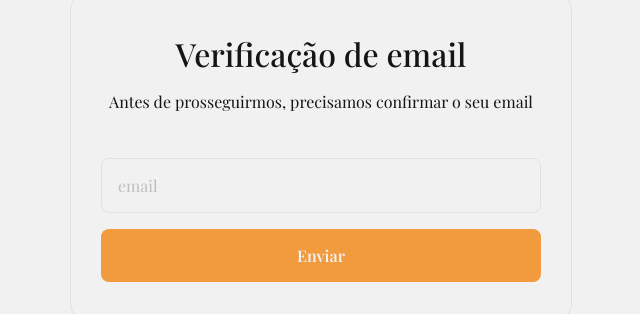
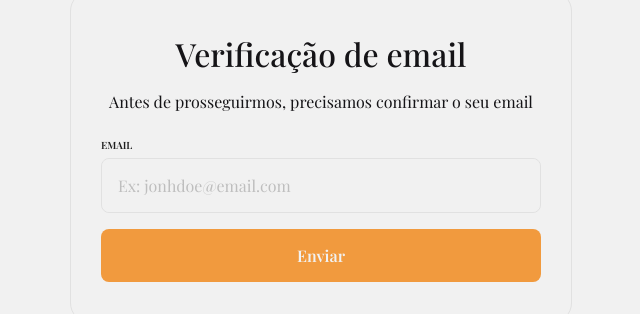
Before and after one commit to Guribeiro/ritz-beleza-estetica-web, a Next.js app: page /signup/send-email-verification in a window 1280 px wide. Shown: the part 243-557 px from the top of the page, without its empty margins (319-959 px from the left). Built offline with nearby package versions, Linux system fonts and the light colour scheme; a web font is replaced by a local one.

Commit message:
chore: add form validation

```diff
--- a/src/pages/signup/send-email-verification/index.tsx
+++ b/src/pages/signup/send-email-verification/index.tsx
@@ -1,13 +1,18 @@
-import { Container, Form } from './styles';
-
+import { useState } from 'react';
+import { toast } from 'react-toastify';
 import { useForm, Controller } from 'react-hook-form';
 
-import TextInput from '@/shared/components/Inputs/TextInput';
-import Button from '@/shared/components/Button';
+import { yupResolver } from '@hookform/resolvers/yup';
+
+import * as yup from 'yup';
 
 import { api } from '@/shared/services/api';
-import { useState } from 'react';
+import Button from '@/shared/components/Button';
+import TextInput from '@/shared/components/Inputs/TextInput';
+
 import { errorHandler } from '@/shared/utils/error-handler';
+
+import { Container, Form } from './styles';
 
 interface SendEmailVerificationFormData {
   email: string;
@@ -17,10 +22,15 @@ const defaultValues: SendEmailVerificationFormData = {
   email: ``,
 };
 
+const schema = yup.object().shape({
+  email: yup.string().required(`campo obrigatório`),
+});
+
 const SendEmailVerification = (): JSX.Element => {
   const [loading, setLoading] = useState(false);
   const { control, handleSubmit } = useForm<SendEmailVerificationFormData>({
     defaultValues,
+    resolver: yupResolver(schema),
   });
 
   const onSubmit = async ({ email }: SendEmailVerificationFormData) => {
@@ -31,13 +41,12 @@ const SendEmailVerification = (): JSX.Element => {
         email,
       });
 
-      alert(
-        `email de confirmação enviado com sucesso.\n Por favor, chegue sua caixa de entrada`,
+      toast.success(
+        `email de confirmação enviado com sucesso.\n Por favor, checar sua caixa de entrada`,
       );
     } catch (error) {
       const message = errorHandler(error);
-
-      alert(message);
+      toast.error(message);
     } finally {
       setLoading(false);
     }
@@ -52,12 +61,16 @@ const SendEmailVerification = (): JSX.Element => {
           <Controller
             control={control}
             name="email"
-            render={({ field: { name, value, onChange } }) => (
+            render={({
+              field: { name, value, onChange },
+              fieldState: { error },
+            }) => (
               <TextInput
-                name={name}
-                placeholder="email"
+                label="email"
+                placeholder="Ex: jonhdoe@email.com"
                 onChange={onChange}
                 value={value}
+                error={error?.message}
               />
             )}
           />
```
